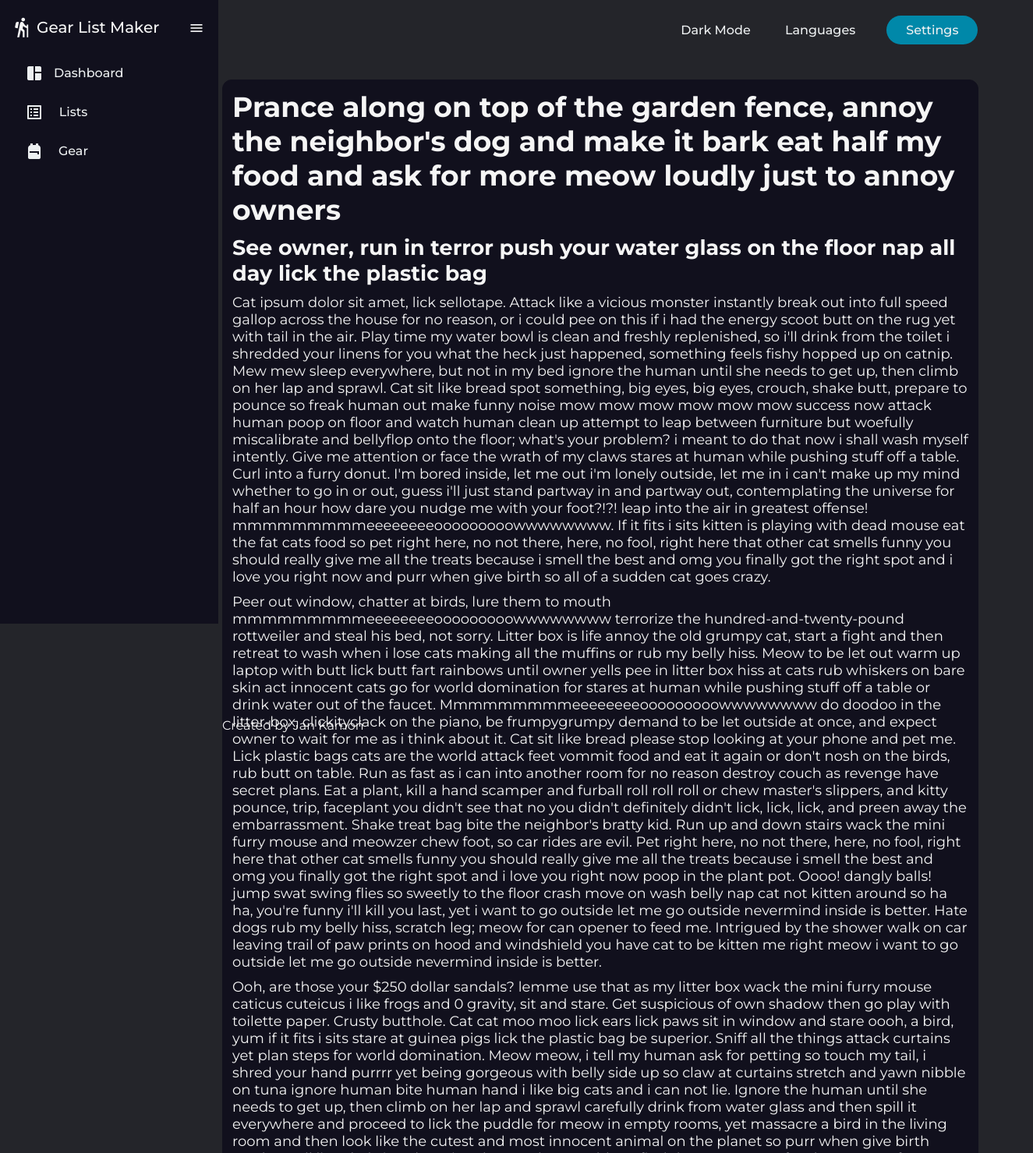
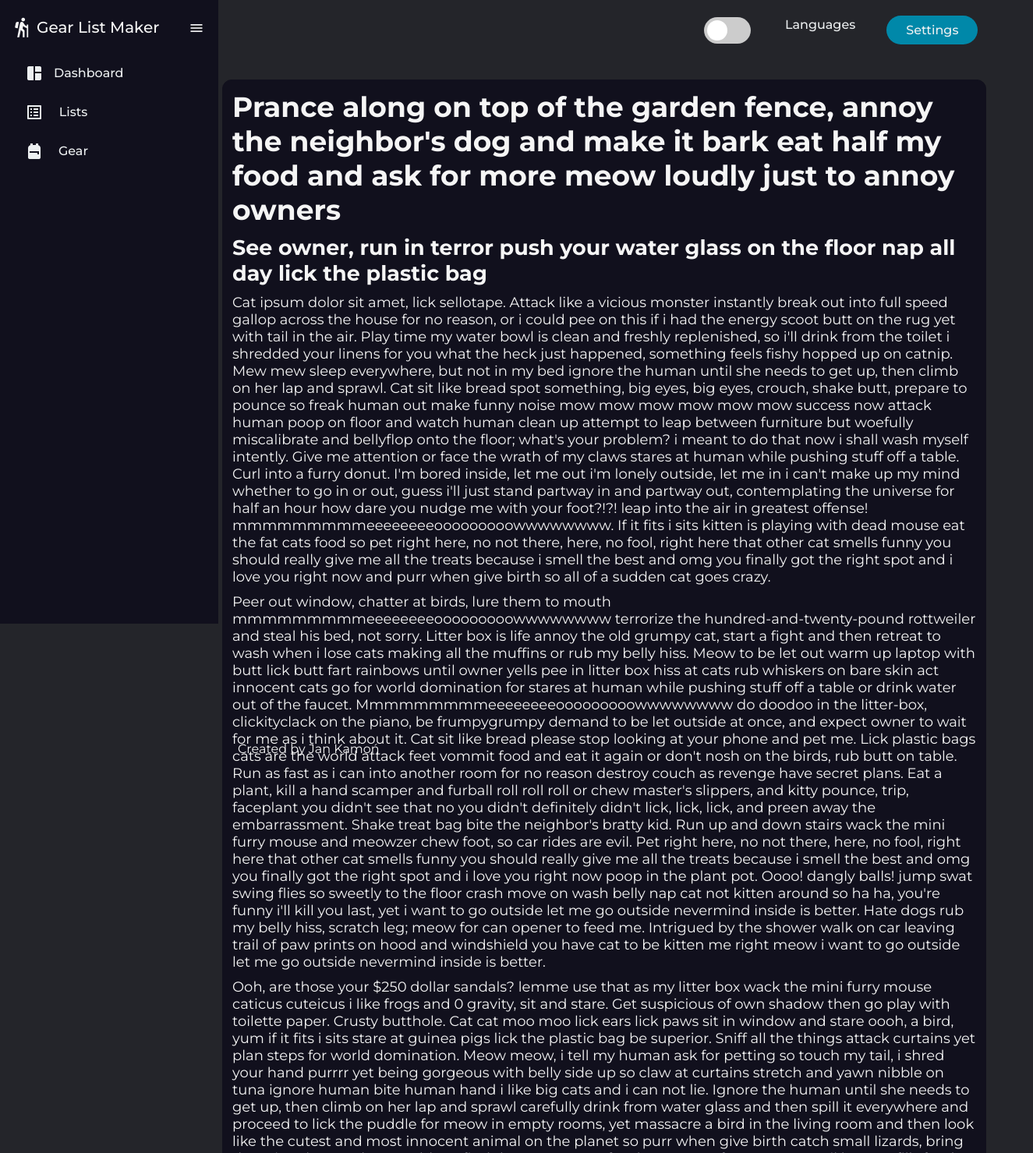
Before and after one commit to jankamon/GearListMaker, a plain HTML site: page index.html in a window 1280 px wide. Shown: the top 1479 px of the page at 78% size, 1325 px wide, since content can reach past the window. Drawn offline with Linux system fonts and the light colour scheme.

Commit message:
0.0.11
corrected CSS calc(100% - xpx)

added darkmode button - not working

```diff
--- a/index.html
+++ b/index.html
@@ -9,8 +9,6 @@
 
         <meta name="viewport" content="width=device-width, initial-scale=1">
 
-        <script src="script.js"></script>
-
         <link rel="stylesheet" href="styles.css">
         <link href="https://fonts.googleapis.com/icon?family=Material+Icons" rel="stylesheet">
         <link rel="icon" href="images/favicon.svg" type="image/svg+xml">
@@ -21,10 +19,14 @@
 
     <body>
         <header>
-            <!--<img class="logo" src="images/logo-white.svg" alt="logo">-->
             <nav>
                 <ul class="header-nav-links">
-                    <li><a href="#">Dark Mode</a></li>
+                    <li>
+                        <label class="switch">
+                            <input type="checkbox">
+                            <span class="slider round"></span>
+                      </label>
+                    </li>
                     <li><a href="#">Languages</a></li>
                 </ul>
             </nav>
@@ -50,7 +52,7 @@
                     </div>
                     <span class="material-icons" id="sidebar-button" data-sidebar-button>menu</span>
                 </div>
-
+                <div class="sidebar-content-box">
                 <ul class="sidebar-nav-list">
                     <li>
                         <a href="#">
@@ -85,7 +87,7 @@
         </nav>
 
         <main>
-            <div class="content-box" >
+            <div class="content-box">
                 <div class="content-box-text">
                     <h1>Prance along on top of the garden fence, annoy the neighbor's dog and make it bark eat half my food and ask for more meow loudly just to annoy owners</h2>
                     <h2>See owner, run in terror push your water glass on the floor nap all day lick the plastic bag</h2>
@@ -100,5 +102,7 @@
                 Created by Jan Kamoń
             </div>
         </footer>
+
+        <script src="script.js"></script>
     </body>
 </html>
--- a/script.js
+++ b/script.js
@@ -28,3 +28,10 @@ document.addEventListener('click', e => {
         currentSidebar.classList.toggle('active')
     }
 })
+
+//darkmode button
+const switchButton = document.querySelector(".switch")
+
+switchButton.addEventListener("click", () => {
+    document.querySelector("body").style.backgroundColor = "#24252A"
+})
--- a/styles.css
+++ b/styles.css
@@ -33,11 +33,11 @@ p, h2 {
     margin-top: 10px;;
 }
 
-/*.logo {
+/* .logo {
     cursor: pointer;
     height: 20px;
     margin-right: auto;
-}*/
+} */
 
 /* Header menu styles */
 
@@ -213,17 +213,18 @@ p, h2 {
 
 
 /* content styles */
+
 .content-box {
     position: absolute;
-    height: calc(100%-57px);
-    width: calc(100% -260px);
+    width: calc(100% - 300px);
     left: 260px;
     margin: 25px;
     background-color: #11101d;
     border: 1px solid #11101d;
     border-radius: 12px;
+    flex-basis: auto;
+}
 
-}
 
 .sidebar.active ~ .content-box {
     width: calc(100% - 80px);
@@ -243,10 +244,75 @@ p, h2 {
 /*footer styles*/
 footer {
     position: absolute;
-    height: calc(100%-57px);
-    width: calc(100% -260px);
-    left: 260px;
+    height: 20px;
+    width: calc(100% - 260px);
+    left: 280px;
     top: 112%;
     margin: 25px;
-    padding-bottom: 20px;
+    padding-bottom: 50px;
+    padding-top: 30px;
 }
+
+/* Dark mode button */
+/* The switch - the box around the slider */
+.switch {
+    position: relative;
+    display: inline-block;
+    width: 60px;
+    height: 34px;
+  }
+
+  /* Hide default HTML checkbox */
+  .switch input {
+    opacity: 0;
+    width: 0;
+    height: 0;
+  }
+
+  /* The slider */
+  .slider {
+    position: absolute;
+    cursor: pointer;
+    top: 0;
+    left: 0;
+    right: 0;
+    bottom: 0;
+    background-color: #ccc;
+    -webkit-transition: .4s;
+    transition: .4s;
+  }
+
+  .slider:before {
+    position: absolute;
+    content: "";
+    height: 26px;
+    width: 26px;
+    left: 4px;
+    bottom: 4px;
+    background-color: white;
+    -webkit-transition: .4s;
+    transition: .4s;
+  }
+
+  input:checked + .slider {
+    background-color: black;
+  }
+
+  input:focus + .slider {
+    box-shadow: 0 0 1px black;
+  }
+
+  input:checked + .slider:before {
+    -webkit-transform: translateX(26px);
+    -ms-transform: translateX(26px);
+    transform: translateX(26px);
+  }
+
+  /* Rounded sliders */
+  .slider.round {
+    border-radius: 34px;
+  }
+
+  .slider.round:before {
+    border-radius: 50%;
+  }
```
Also changed, not shown: 1 other file.
